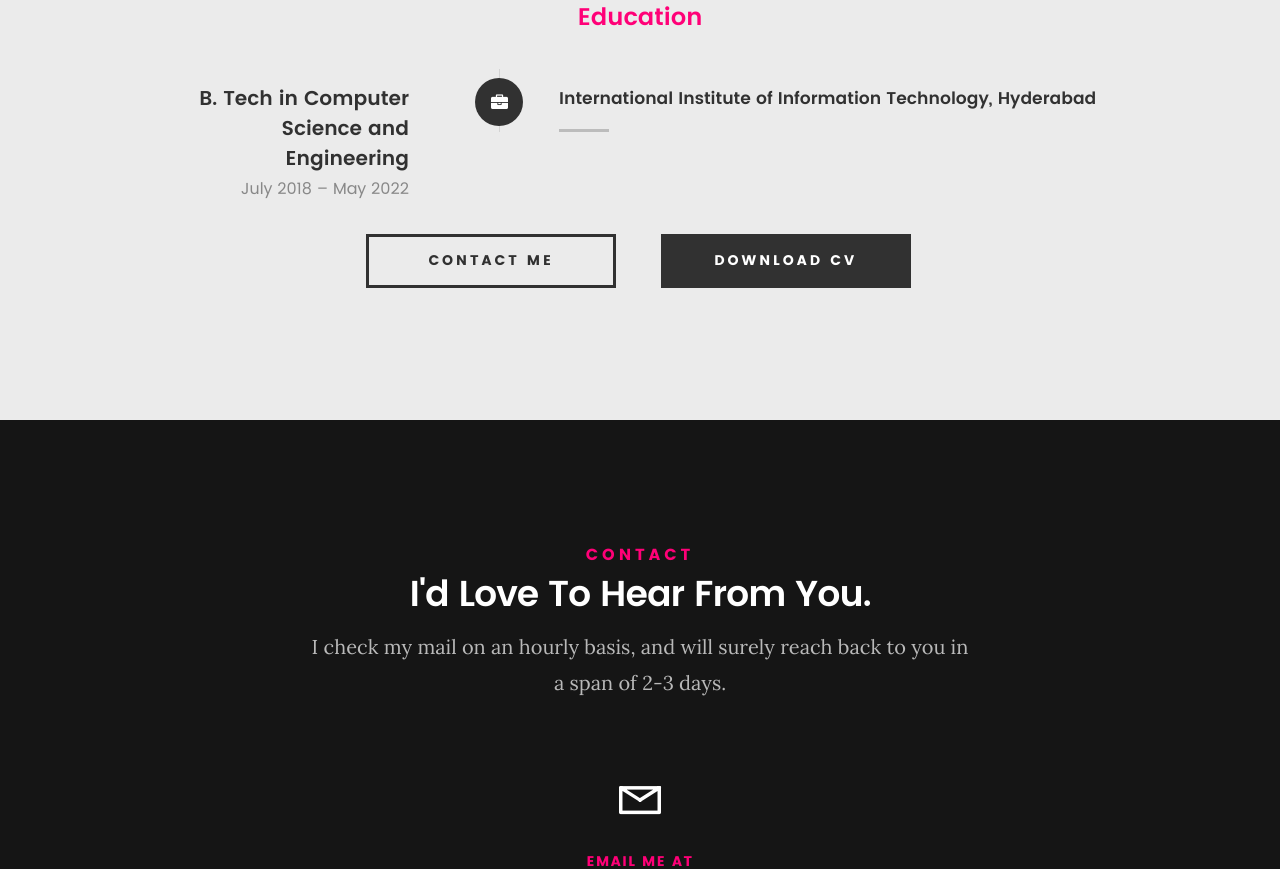
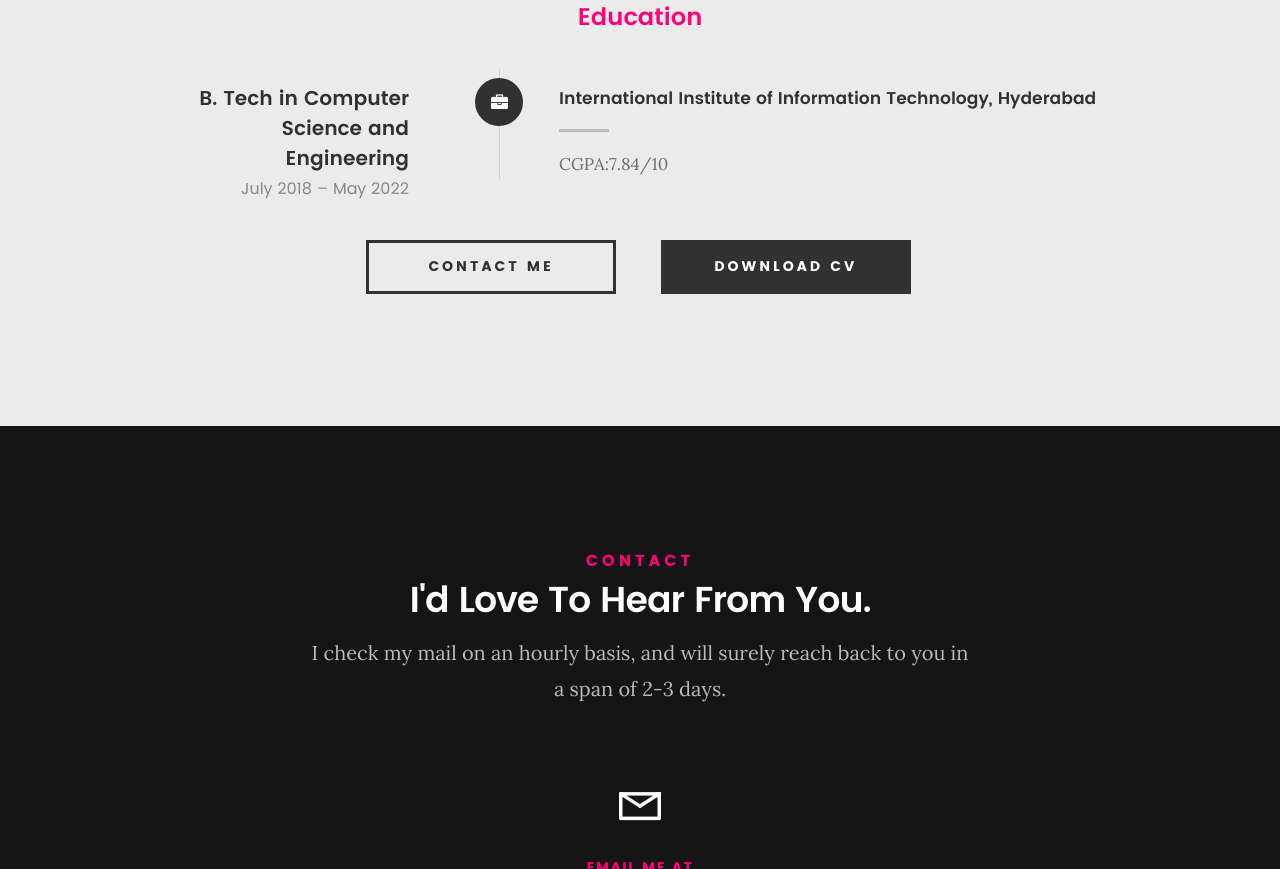
Before and after one commit to Daddycool9999/Daddycool9999.github.io, a plain HTML site: page index.html in a window 1280 px wide. Shown: the part 3926-4795 px from the top of the page. Drawn offline with Linux system fonts and the light colour scheme; files whose address does not match are found by name.

Commit message:
Update index.html
grades updated in Education section

```diff
--- a/index.html
+++ b/index.html
@@ -276,6 +276,7 @@
 
 	   				<div class="timeline-content">
 	   					<h4>International Institute of Information Technology, Hyderabad</h4>
+						<p>CGPA:7.84/10</p>
 	   					<!-- <p>Lorem ipsum Occaecat do esse ex et dolor culpa nisi ex in magna consectetur nisi cupidatat laboris esse eiusmod deserunt aute do quis velit esse sed Ut proident cupidatat nulla esse cillum laborum occaecat nostrud sit dolor incididunt amet est occaecat nisi incididunt.</p> -->
 	   				</div>
 
```
